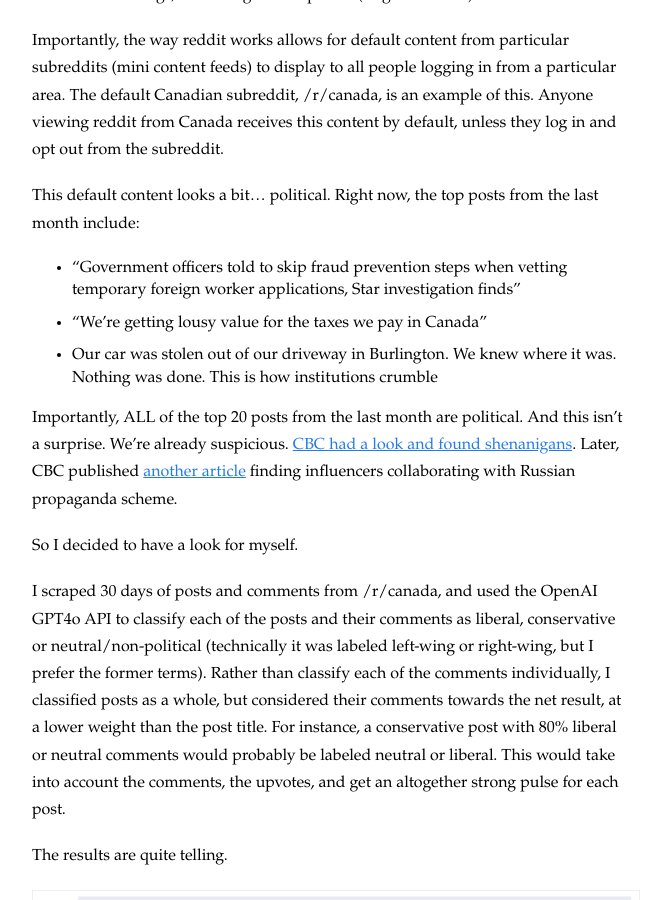
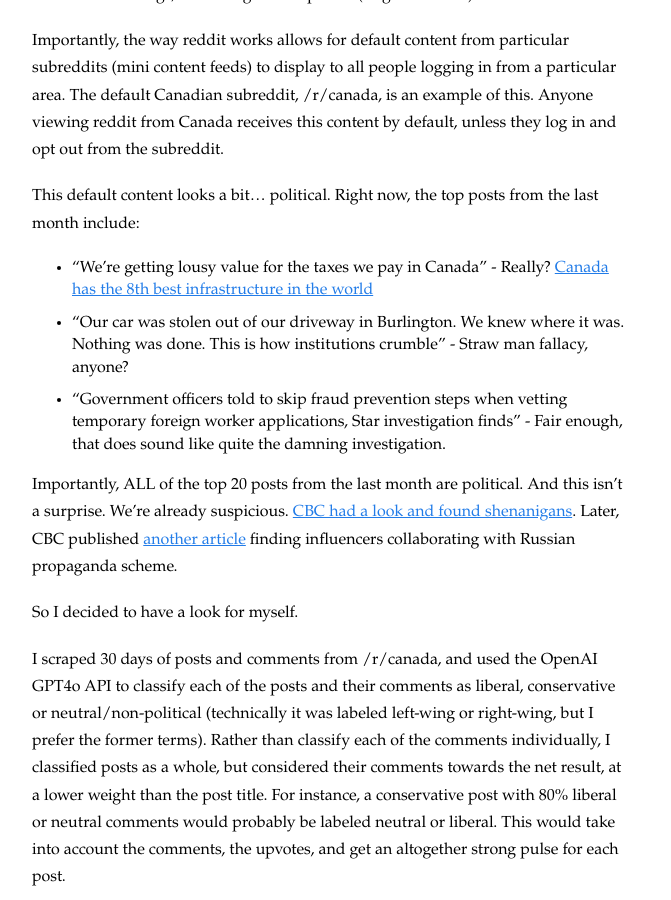
Before and after one commit to ryan-anderson-ds/ryan-anderson-ds.github.io, a Jekyll site: the page built from _posts/2024-09-08-Reddit-Propaganda.md, in a window 1280 px wide and 900 px high, scrolled down 583 px. Shown: the whole window, without its empty margins (308-979 px from the left). Built offline with Jekyll 4.4.1, drawn with Linux system fonts in a browser that asks for light colours.

Commit message:
Update 2024-09-08-Reddit-Propaganda.md

```diff
--- a/_posts/2024-09-08-Reddit-Propaganda.md
+++ b/_posts/2024-09-08-Reddit-Propaganda.md
@@ -13,9 +13,9 @@ This is a big deal, because reddit can provide a strong pulse of the public opin
 Importantly, the way reddit works allows for default content from particular subreddits (mini content feeds) to display to all people logging in from a particular area. The default Canadian subreddit, /r/canada, is an example of this. Anyone viewing reddit from Canada receives this content by default, unless they log in and opt out from the subreddit.
 
 This default content looks a bit... political. Right now, the top posts from the last month include:
-- "Government officers told to skip fraud prevention steps when vetting temporary foreign worker applications, Star investigation finds"
-- "We’re getting lousy value for the taxes we pay in Canada"
-- Our car was stolen out of our driveway in Burlington. We knew where it was. Nothing was done. This is how institutions crumble
+- "We’re getting lousy value for the taxes we pay in Canada" - Really? [Canada has the 8th best infrastructure in the world](https://www.usnews.com/news/best-countries/rankings/well-developed-infrastructure)
+- "Our car was stolen out of our driveway in Burlington. We knew where it was. Nothing was done. This is how institutions crumble" - Straw man fallacy, anyone?
+- "Government officers told to skip fraud prevention steps when vetting temporary foreign worker applications, Star investigation finds" - Fair enough, that does sound like quite the damning investigation.
 
 Importantly, ALL of the top 20 posts from the last month are political. And this isn't a surprise. We're already suspicious. [CBC had a look and found shenanigans](https://www.cbc.ca/listen/live-radio/1-14-day-6/clip/16079694-behind-anger-reddit-canada-site). Later, CBC published [another article](https://www.cbc.ca/news/investigates/russian-influence-election-tenet-media-chen-southern-1.7314976) finding influencers collaborating with Russian propaganda scheme.
 
```
